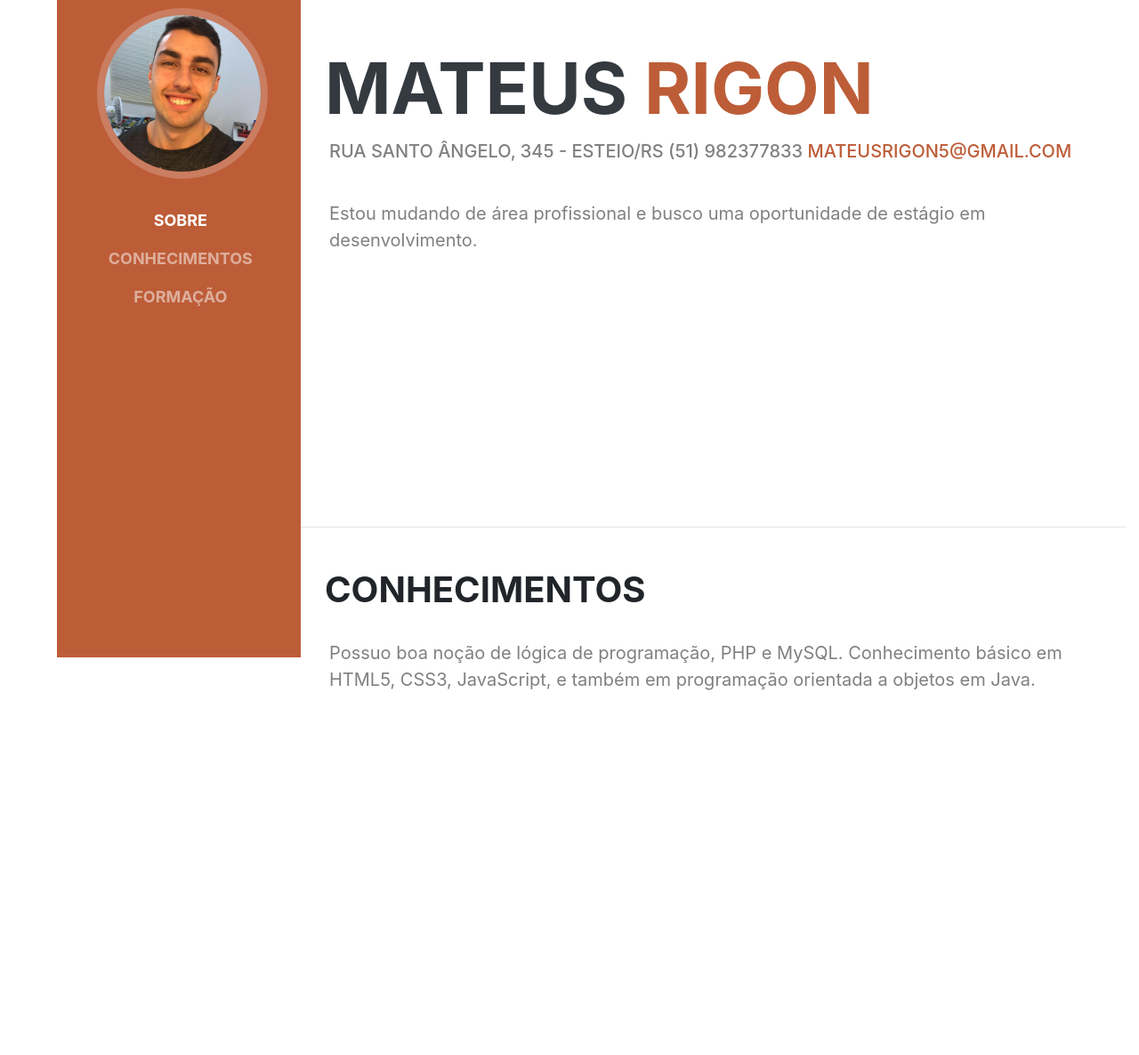
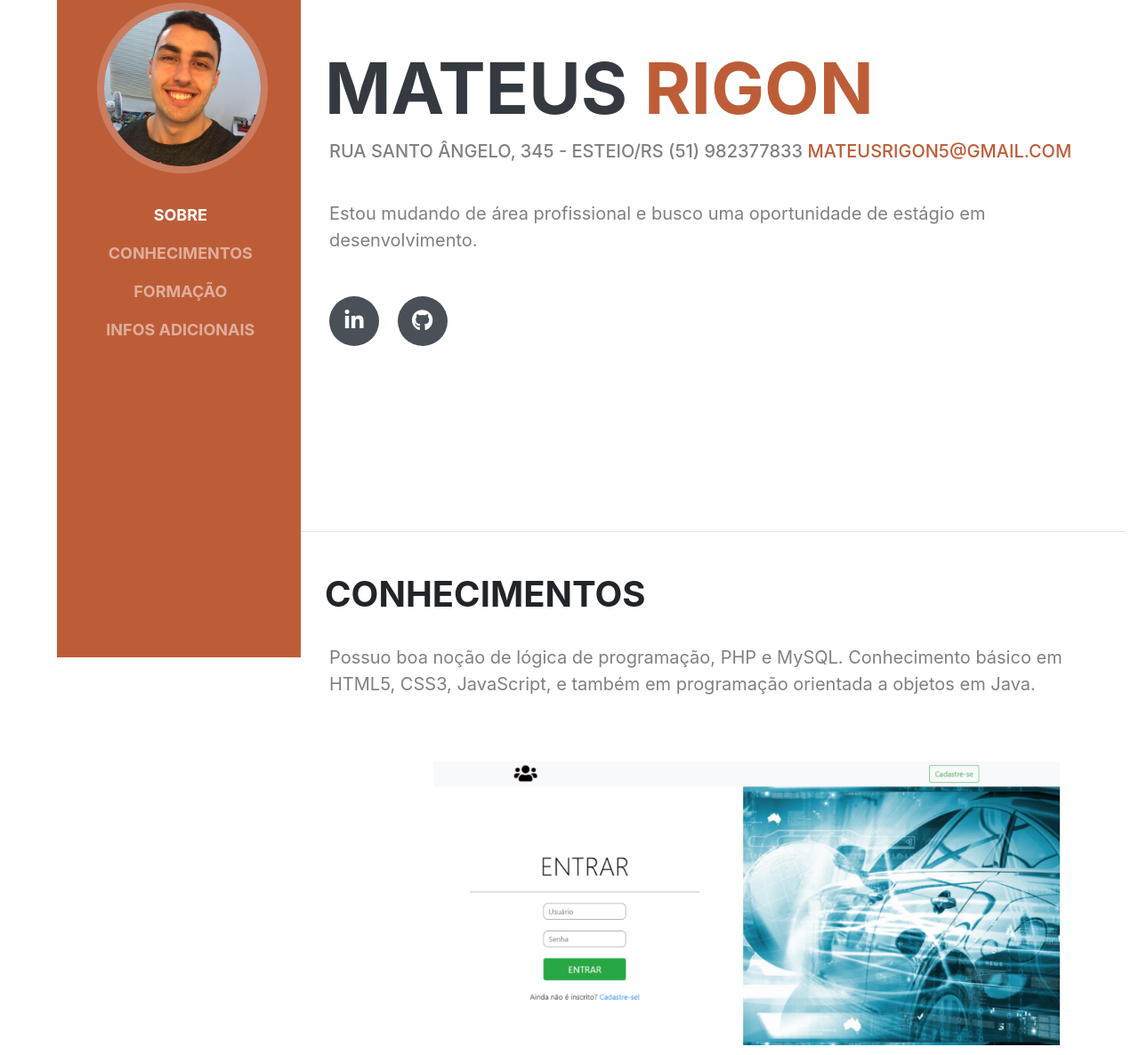
Before and after one commit to MateusRigon/Resume, a plain HTML site: page curriculo.html in a window 1280 px wide. Shown: the part 61-1247 px from the top of the page at 89% size. Drawn offline with nearby package versions, Linux system fonts and the light colour scheme.

Commit message:
Criação do site

```diff
--- a/curriculo.css
+++ b/curriculo.css
@@ -14,7 +14,7 @@ img	{
 }
 /*alinhamento da brand e botoes*/
 #conteudo {
-	margin-bottom: 20rem;
+	margin-bottom: 18rem;
 	margin-left: 1.8rem;
 }
 /*Formatação do texto*/
@@ -46,13 +46,16 @@ span {
 	color: gray;
 	margin-left: 35px;
 }
+#email:hover {
+	text-decoration: underline;
+}
 p	{
 	color: gray;
 	font-size: 20px;
 	margin-left: 35px;
 }
 hr	{
-	margin-top: 19.2rem;
+	margin-top: 13rem;
 }
 #hr2 {
 	margin-top: 27rem;
@@ -73,3 +76,33 @@ h3	{
 	margin-left: 35px;
 
 }
+.socialicons a {
+    margin-right: 1rem;
+    background-color: #495057;
+    font-size: 1.5rem;
+    display: inline-block;
+    width: 3.5rem;
+    height: 3.5rem;
+    text-align: center;
+    line-height: 3.5rem;
+    border-radius: 100%;
+    color: white;
+}
+
+.socialicons a:hover {
+	background-color: #bd5d38;
+}
+
+.socialicons {
+	margin-left: 35px;
+    margin-top: 3rem;
+}
+
+.slides {
+	width: 45rem;
+	margin-left: 9rem;
+	margin-top: 3rem;
+}
+html {
+  scroll-behavior: smooth;
+}
--- a/curriculo.html
+++ b/curriculo.html
@@ -22,12 +22,12 @@
             <div id="navbody">
                 <ul class="nav navbar-nav">
                     <li class="active">
-                      <a class="nav-link" href="#item1">SOBRE</a>
+                      <a class="nav-link" href="javascript:jumpScroll()">SOBRE</a>
                     </li>
                 </ul>
                 <ul class="nav navbar-nav">
                     <li>
-                      <a class="nav-link botao2" href="#item2">CONHECIMENTOS</a>
+                      <a href="javascript:jumpScrollab()" class="nav-link botao2">CONHECIMENTOS</a>
                     </li>
 
                    </ul>
@@ -35,6 +35,11 @@
                      <ul class="nav navbar-nav">
                        <li>
                          <a class="nav-link" href="#item3">FORMAÇÃO</a>
+                       </li>
+                   </ul>
+                   <ul class="nav navbar-nav">
+                     <li>
+                       <a class="nav-link" href="#item4">INFOS ADICIONAIS</a>
                      </li>
                    </ul>
               </div>
@@ -45,19 +50,42 @@
       <div class="col-9" id="coluna2">
         <div id="texto">
             <h1>mateus <span>rigon</span></h1>
-            <p id="contato">rua santo ângelo, 345 - Esteio/RS (51) 982377833 <span>mateusrigon5@gmail.com</span></p>
+            <p id="contato">rua santo ângelo, 345 - Esteio/RS (51) 982377833 <span id="email">mateusrigon5@gmail.com</span></p>
             <br>
             <p>Estou mudando de área profissional e busco uma oportunidade de estágio em desenvolvimento.</p>
+        </div>
+
+            <div class="socialicons">
+                      <a href="https://www.linkedin.com/in/mateus-rigon-682583125/">
+                        <i class="fab fa-linkedin-in"></i>
+                      </a>
+
+                      <a href="https://github.com/MateusRigon">
+                          <i class="fab fa-github"></i>
+                      </a>
+            </div>
+
+
+
+
+            <div class="conhecimentos">
               <hr>
               <h2>conhecimentos</h2>
               <br>
               <p>Possuo boa noção de lógica de programação, PHP e MySQL. Conhecimento básico em HTML5, CSS3, JavaScript, e também em programação orientada a objetos em Java.</p>
+
+              <img class="slides" src="slide1.png">
+            </div>
+
+            <div class="formação">
               <hr id="hr2">
               <h2>formação</h2>
               <br><br>
               <h3>UNIVERSIDADE DO VALE DO SINOS <span id="data">Março 2020 - Dezembro 2023</span></h3>
               <br>
               <p>TÉCNOLOGO EM ANALISE E DESENVOLVIMENTO DE SISTEMAS</p>
+            </div>
+
         </div>
       </div>
     </div>
@@ -72,7 +100,7 @@
 
 
 
-    <script type="text/javascript" src="projetojs.js"></script>
+    <script type="text/javascript" src="curriculo.js"></script>
     <script src="https://code.jquery.com/jquery-3.3.1.slim.min.js" integrity="sha384-q8i/X+965DzO0rT7abK41JStQIAqVgRVzpbzo5smXKp4YfRvH+8abtTE1Pi6jizo" crossorigin="anonymous"></script>
     <script src="https://cdnjs.cloudflare.com/ajax/libs/popper.js/1.14.7/umd/popper.min.js" integrity="sha384-UO2eT0CpHqdSJQ6hJty5KVphtPhzWj9WO1clHTMGa3JDZwrnQq4sF86dIHNDz0W1" crossorigin="anonymous"></script>
     <script src="https://stackpath.bootstrapcdn.com/bootstrap/4.3.1/js/bootstrap.min.js" integrity="sha384-JjSmVgyd0p3pXB1rRibZUAYoIIy6OrQ6VrjIEaFf/nJGzIxFDsf4x0xIM+B07jRM" crossorigin="anonymous"></script>
--- /dev/null
+++ b/curriculo.js
@@ -0,0 +1,7 @@
+function jumpScroll() {
+	window.scroll(0, 0);
+}
+
+function jumpScrollab() {
+   	window.scroll(0, 630);
+}
```
Also changed, not shown: slide1.png (added), slide2.png (added). Lines whose indentation alone changed are shown as unchanged.
